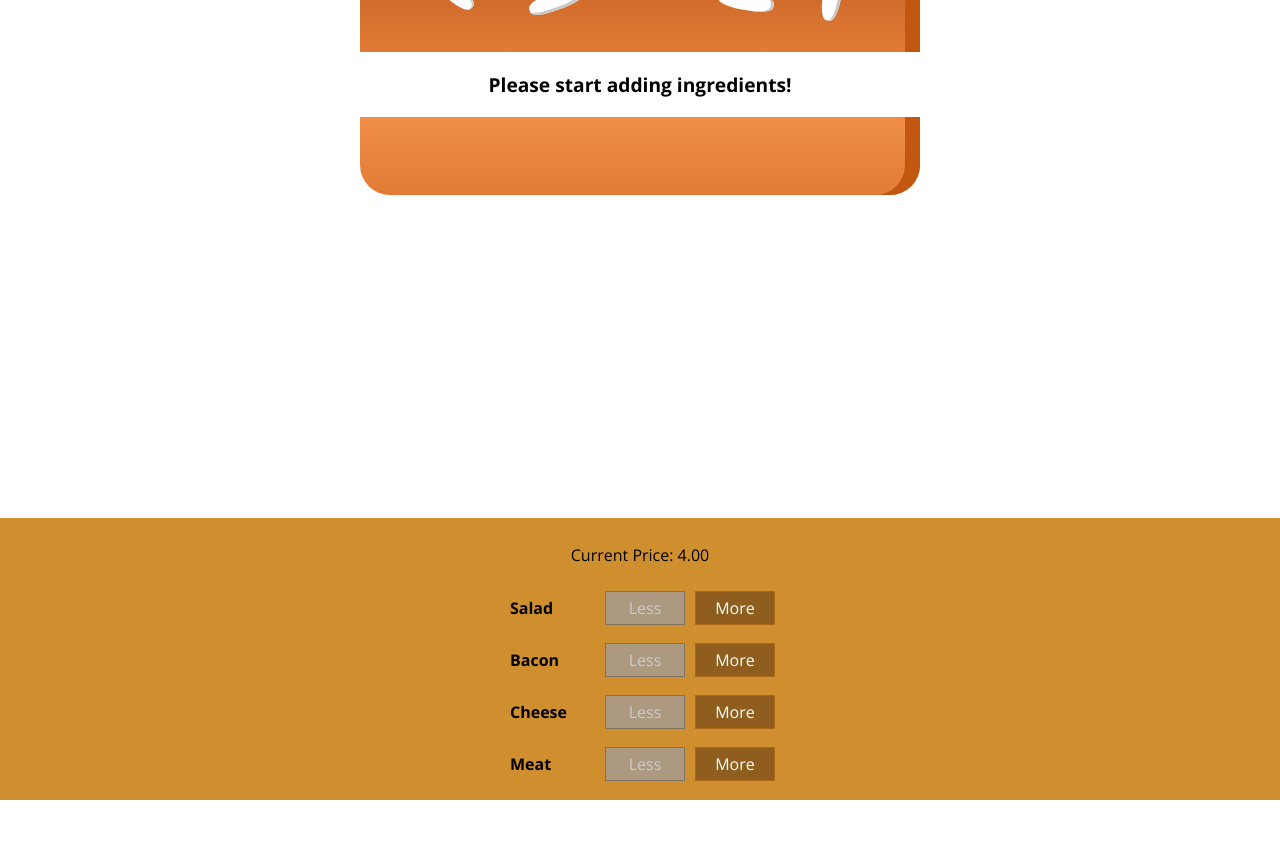
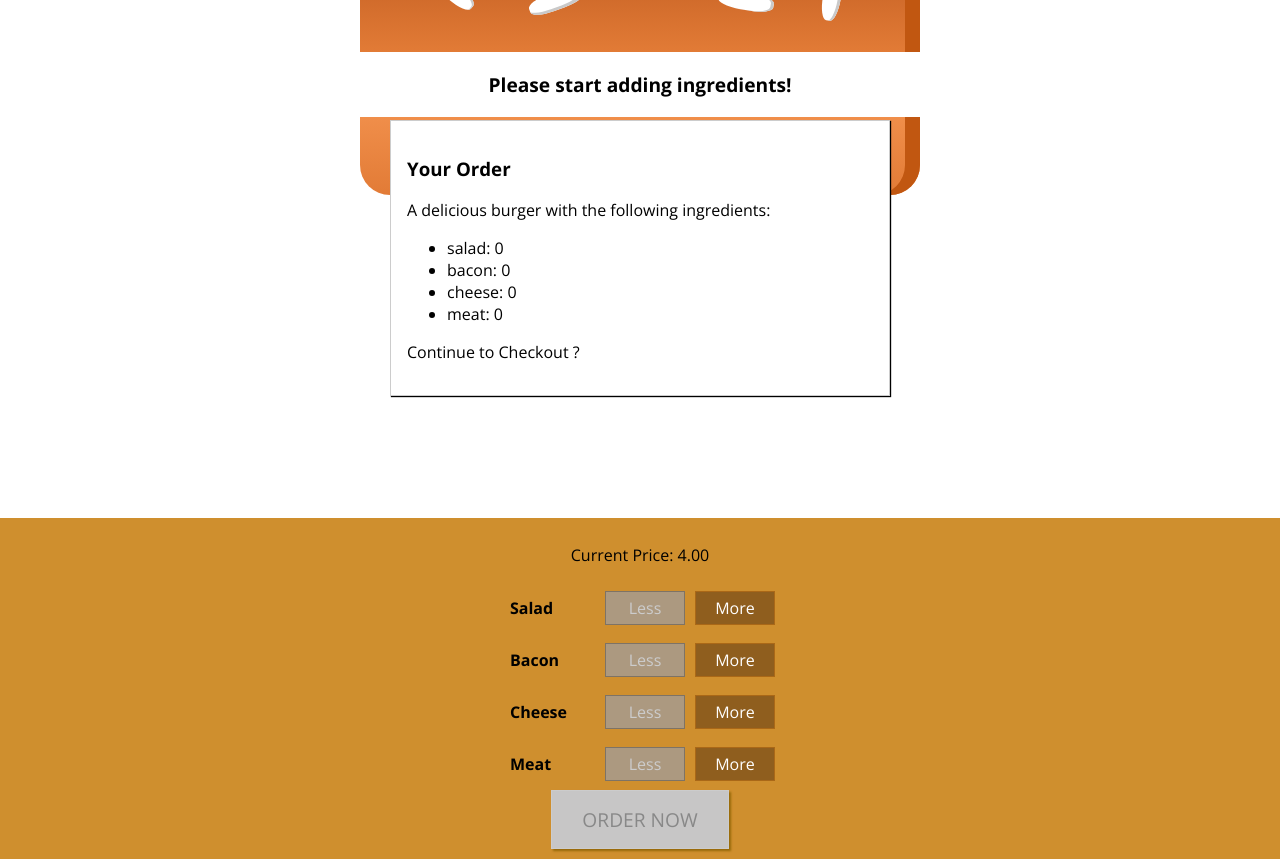
Before and after one commit to Tanvir-rahman/react-burger, a React app: page / in a window 1280 px wide. Shown: the part 120-979 px from the top of the page. Before the commit the page ends 920 px from the top, so only its background shows below. Built offline with nearby package versions, Linux system fonts and the light colour scheme.

Commit message:
showing hiding modal

```diff
--- a/src/components/Burger/BuildControls/BuildControls.css
+++ b/src/components/Burger/BuildControls/BuildControls.css
@@ -8,3 +8,44 @@
   margin: auto;
   padding: 10px 0;
 }
+
+.OrderButton {
+  background-color: #DAD735;
+  outline: none;
+  cursor: pointer;
+  border: 1px solid #966909;
+  color: #966909;
+  font-family: inherit;
+  font-size: 1.2em;
+  padding: 15px 30px;
+  box-shadow: 2px 2px 2px #966909;
+}
+
+.OrderButton:hover, .OrderButton:active {
+  background-color: #A0DB41;
+  border: 1px solid #966909;
+  color: #966909;
+}
+
+.OrderButton:disabled {
+  background-color: #C7C6C6;
+  cursor: not-allowed;
+  border: 1px solid #ccc;
+  color: #888888;
+}
+
+.OrderButton:not(:disabled) {
+  animation: enable 0.3s linear;
+}
+
+@keyframes enable {
+  0% {
+      transform: scale(1);
+  }
+  60% {
+      transform: scale(1.1);
+  }
+  100% {
+      transform: scale(1);
+  }
+}
--- a/src/components/Burger/BuildControls/BuildControls.js
+++ b/src/components/Burger/BuildControls/BuildControls.js
@@ -24,6 +24,12 @@
         />
       ))
     }
+    <button
+      className={classes.OrderButton}
+      disabled={!props.purchasable}
+      onClick={props.ordered}>
+          ORDER NOW
+    </button>
   </div>
 );
 
--- /dev/null
+++ b/src/components/Burger/OrderSummary/OrderSummary.js
@@ -0,0 +1,27 @@
+import React from 'react';
+
+import Aux from '../../../hoc/_Aux';
+
+const orderSummary = (props) => {
+  const ingredientSummary = Object.keys(props.ingredients)
+                                  .map(igKey => {
+                                    return (
+                                      <li key={igKey}>
+                                        {igKey}: {props.ingredients[igKey]}
+                                      </li>
+                                    );
+                                  });
+
+  return (
+    <Aux>
+      <h3>Your Order</h3>
+      <p>A delicious burger with the following ingredients:</p>
+      <ul>
+        {ingredientSummary}
+      </ul>
+      <p>Continue to Checkout ?</p>
+    </Aux>
+  );
+};
+
+export default orderSummary;
--- /dev/null
+++ b/src/components/UI/Modal/Modal.css
@@ -0,0 +1,20 @@
+.Modal {
+  position: fixed;
+  z-index: 500;
+  background-color: white;
+  width: 70%;
+  border: 1px solid #ccc;
+  box-shadow: 1px 1px 1px black;
+  padding: 16px;
+  left: 15%;
+  top: 30%;
+  box-sizing: border-box;
+  transition: all 0.3s ease-out;
+}
+
+@media (min-width: 600px) {
+  .Modal {
+      width: 500px;
+      left: calc(50% - 250px);
+  }
+}
--- /dev/null
+++ b/src/components/UI/Modal/Modal.js
@@ -0,0 +1,11 @@
+import React from 'react';
+
+import classes from './Modal.css';
+
+const modal = (props) => (
+  <div className={classes.Modal}>
+    {props.children}
+  </div>
+);
+
+export default modal;
--- a/src/containers/BurgerBuilder/BurgerBuilder.js
+++ b/src/containers/BurgerBuilder/BurgerBuilder.js
@@ -3,6 +3,8 @@
 import Aux from '../../hoc/_Aux';
 import Burger from '../../components/Burger/Burger';
 import BuildControls from '../../components/Burger/BuildControls/BuildControls';
+import Modal from '../../components/UI/Modal/Modal';
+import OrderSummary from '../../components/Burger/OrderSummary/OrderSummary';
 
 const INGREDIENT_PRICES = {
     salad: 0.5,
@@ -23,7 +25,21 @@
             cheese: 0,
             meat: 0
         },
-        totalPrice: 4
+        totalPrice: 4,
+        purchasable: false,
+        purchasing: false
+    }
+
+    updatePurchaseState(ingredients) {
+        const sum = Object.keys(ingredients)
+                    .map(igKey => {
+                        return ingredients[igKey];
+                    })
+                    .reduce((sum, el) => {
+                        return sum + el;
+                    }, 0);
+
+        this.setState({purchasable: sum > 0})
     }
 
     addIngredientHandler = (type) => {
@@ -39,6 +55,8 @@
         const newPrice = oldPrice + priceAddition;
 
         this.setState({totalPrice: newPrice, ingredients: updatedIngredients});
+
+        this.updatePurchaseState(updatedIngredients);
     }
 
     removeIngredientHandler = (type) => {
@@ -59,6 +77,14 @@
         const newPrice = oldPrice - priceDeduction;
 
         this.setState({totalPrice: newPrice, ingredients: updatedIngredients});
+
+        this.updatePurchaseState(updatedIngredients);
+    }
+
+    purchaseHandler() {
+        this.setState({
+            purchasing: true
+        });
     }
 
     render () {
@@ -72,11 +98,15 @@
 
         return (
             <Aux>
+                <Modal>
+                    <OrderSummary ingredients={this.state.ingredients}/>
+                </Modal>
                 <Burger ingredients={this.state.ingredients} />
                 <BuildControls
                     ingredientAdded = {this.addIngredientHandler}
                     ingredientRemoved = {this.removeIngredientHandler}
                     disabled = {disabledInfo}
+                    purchasable = {this.state.purchasable}
                     price = {this.state.totalPrice}/>
             </Aux>
         );
```
Also changed, not shown: src/components/UI/Backdrop/Backdrop.js (added).
